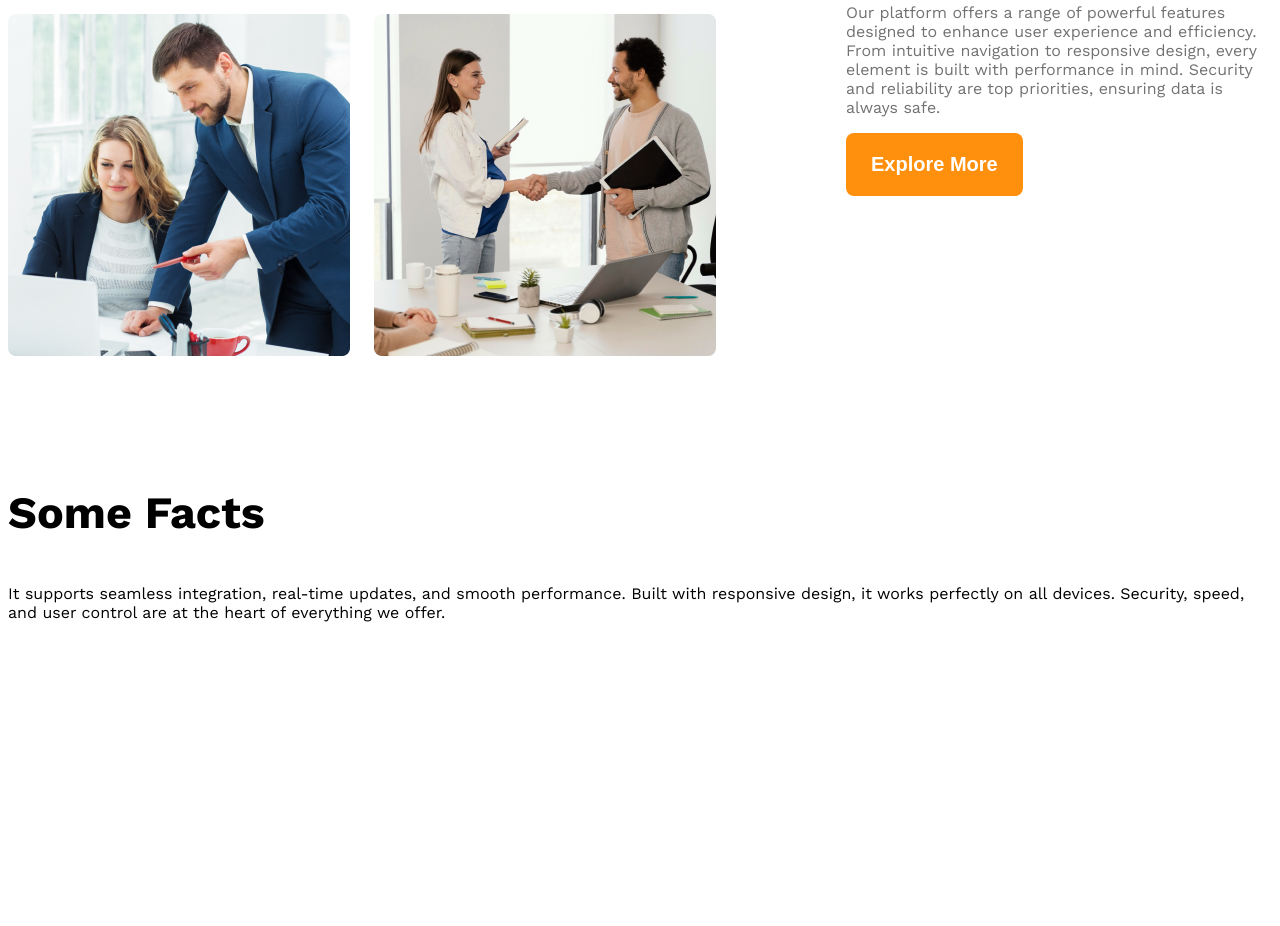
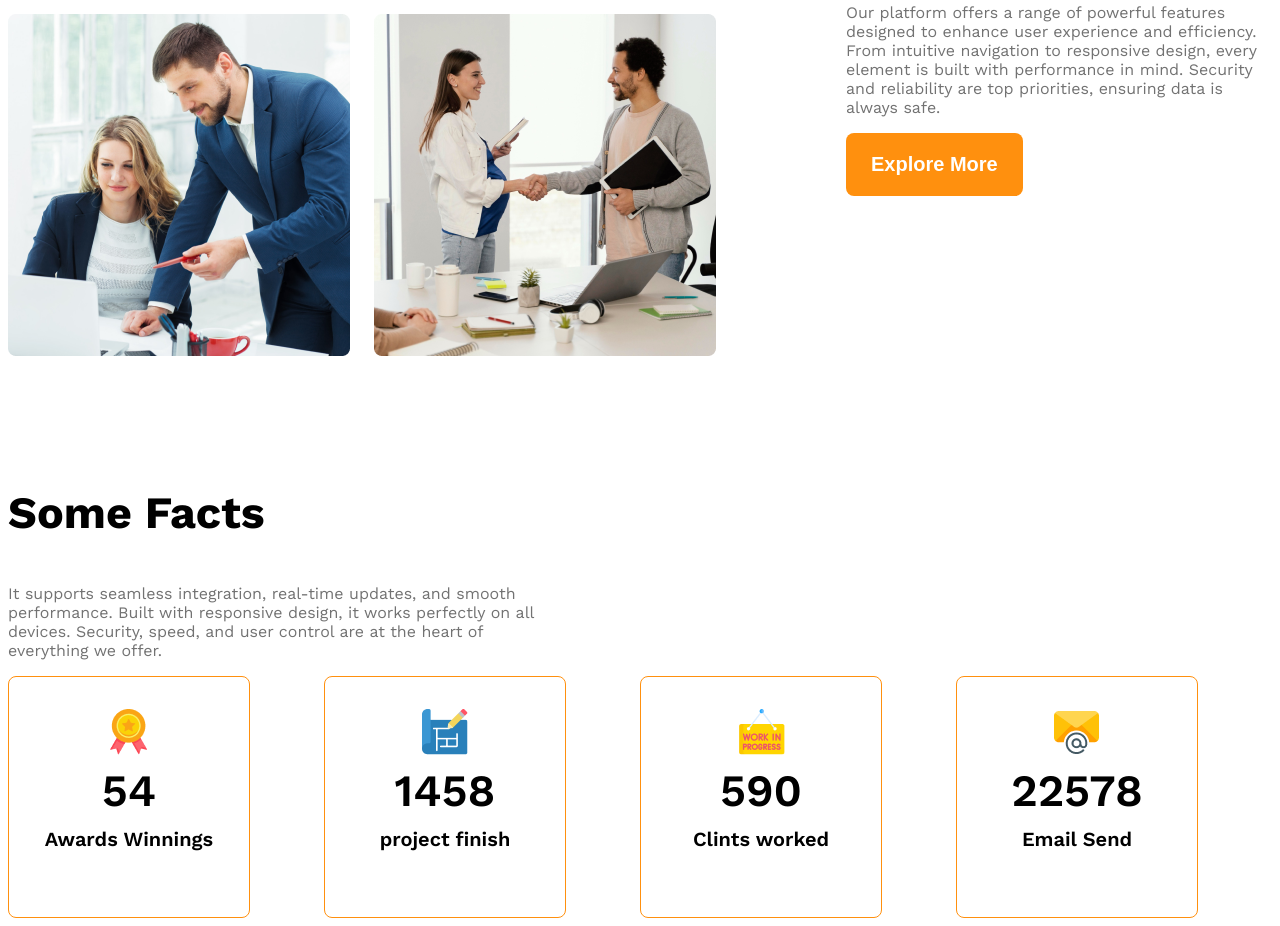
Before and after one commit to upoma-dev/g3-architects-website, a plain HTML site: page index.html in a window 1280 px wide. Shown: the part 1685-2611 px from the top of the page. Drawn offline with nearby package versions, Linux system fonts and the light colour scheme.

Commit message:
donig fact cards styles and font styles

```diff
--- a/index.html
+++ b/index.html
@@ -58,38 +58,47 @@
         </section>
         <!-- love and enjoy section -->
         <section>
+
+        </section>
+        <!--Some facts-->
+        <section>
             <h3 class="section-title">Some Facts</h3>
-            <p text-light-gray>It supports seamless integration, real-time updates, and smooth performance.
+            <p class="text-light-gray fact-discription">It supports seamless integration, real-time updates, and smooth
+                performance.
                 Built with responsive design, it works perfectly on all devices.
                 Security, speed, and user control are at the heart of everything we offer.
             </p>
             <div class="facts-container">
                 <!--.fact*4>img.fact-icon+h4.fact-number+h5.fact-name-->
-                <div class="fact">
-                    <img src="" alt="" class="fact-icon">
-                    <h4 class="fact-number"></h4>
-                    <h5 class="fact-name"></h5>
+                <div class="fact-card display-flex">
+                    <div>
+                        <img src="images/icons/ribon.png" alt="" class="fact-icon">
+                        <h4 class="fact-number">54</h4>
+                        <h5 class="fact-name">Awards Winnings</h5>
+                    </div>
                 </div>
-                <div class="fact">
-                    <img src="" alt="" class="fact-icon">
-                    <h4 class="fact-number"></h4>
-                    <h5 class="fact-name"></h5>
+                <div class="fact-card display-flex">
+                    <div>
+                        <img src="images/icons/projects.png" alt="" class="fact-icon">
+                        <h4 class="fact-number">1458</h4>
+                        <h5 class="fact-name">project finish</h5>
+                    </div>
                 </div>
-                <div class="fact">
-                    <img src="" alt="" class="fact-icon">
-                    <h4 class="fact-number"></h4>
-                    <h5 class="fact-name"></h5>
+                <div class="fact-card display-flex">
+                    <div>
+                        <img src="images/icons/customers.png" alt="" class="fact-icon">
+                        <h4 class="fact-number">590</h4>
+                        <h5 class="fact-name">Clints worked</h5>
+                    </div>
                 </div>
-                <div class="fact">
-                    <img src="" alt="" class="fact-icon">
-                    <h4 class="fact-number"></h4>
-                    <h5 class="fact-name"></h5>
+                <div class="fact-card display-flex">
+                    <div>
+                        <img src="images/icons/email.png" alt="" class="fact-icon">
+                        <h4 class="fact-number">22578</h4>
+                        <h5 class="fact-name">Email Send</h5>
+                    </div>
                 </div>
             </div>
-        </section>
-        <!--Some facts-->
-        <section>
-            <h3></h3>
         </section>
 
     </main>
--- a/styles/architects.css
+++ b/styles/architects.css
@@ -141,6 +141,39 @@ main > section{
      margin-left: 20px;
     }
 }
+
+/*some facts related styles*/
+.facts-container{
+    display: grid;
+    grid-template-columns: repeat(4, 1fr);
+
+}
+.fact-card{
+    border:1px solid rgba(255, 144, 14, 1);
+     width: 240px;
+    height:240px;
+    border-radius: 8px;
+    text-align: center;
+    align-items: center;
+    justify-content: center;
+
+}
+.fact-number{
+    font-size: 2.8rem;
+    font-weight: 600;
+    margin-top: 5px;
+    margin-bottom:10px ;
+}
+.fact-name{
+    font-size:1.25rem ;
+    font-weight: 600;
+    margin-top: 10px;
+}
+.fact-discription{
+    max-width: 540px;
+}
+
+
 /*medium size device*/
 @media screen and(min-width:576xp) and (max-width:992px){
 
```
